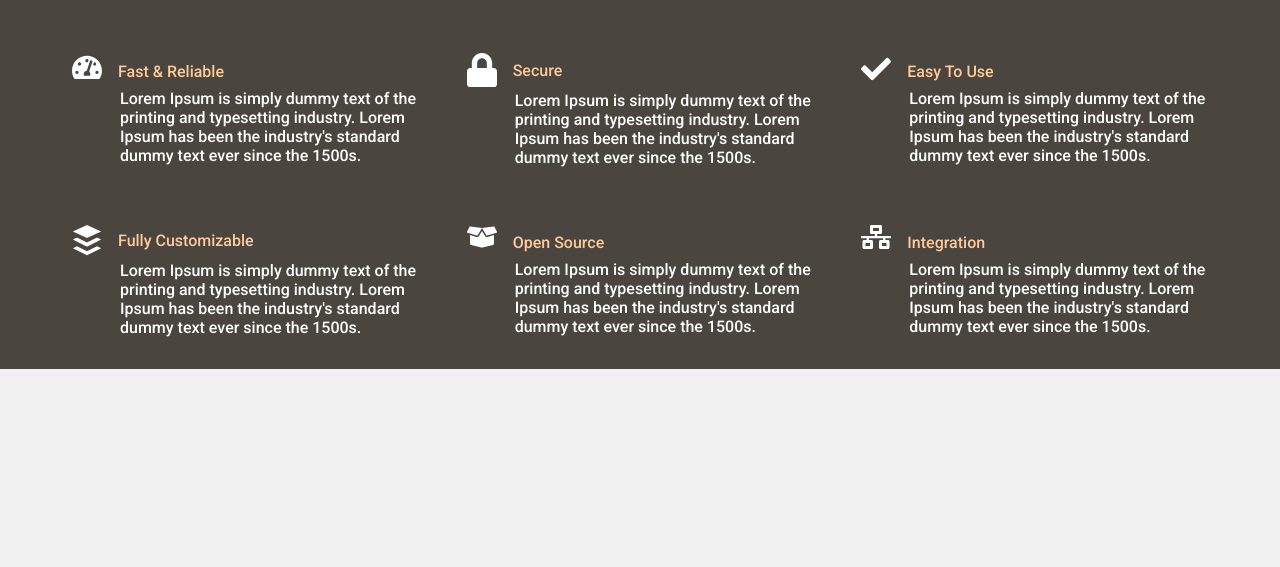
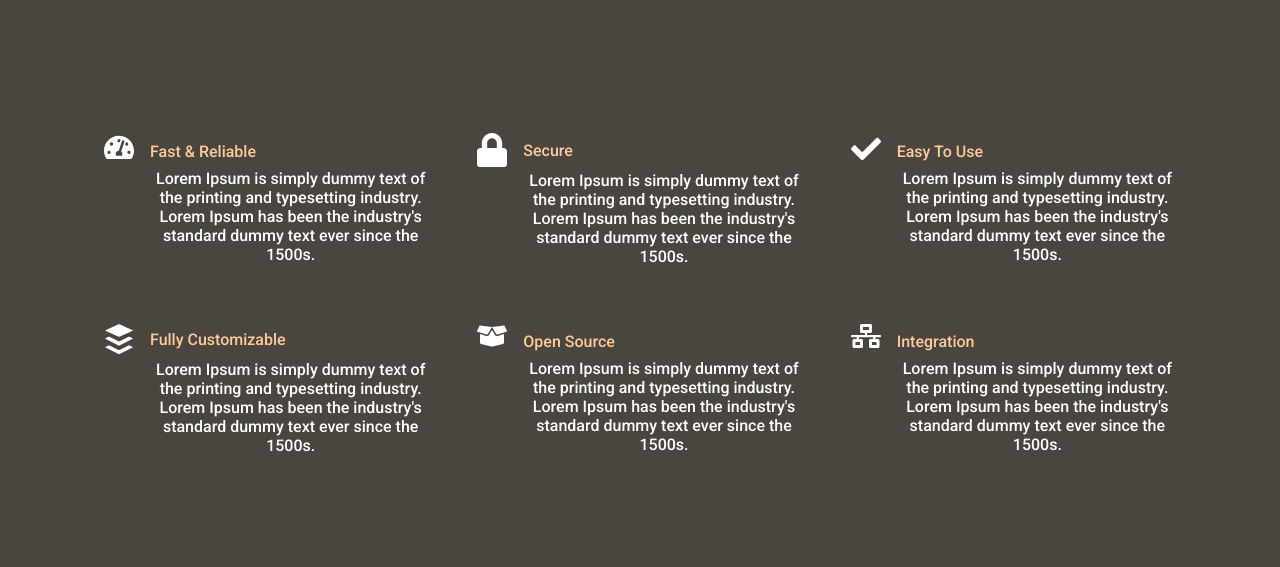
Before and after one commit to btgormley/firebasejs, a plain HTML site: page index.html in a window 1280 px wide. Shown: the part 780-1347 px from the top of the page. Before the commit the page ends 1197 px from the top, so only its background shows below. Drawn offline with Linux system fonts and the light colour scheme.

Commit message:
Updated Styles

```diff
--- a/index.html
+++ b/index.html
@@ -74,10 +74,6 @@
 		</div>
 
 		<img src="images/firebase-logo.png" alt="firebase.js logo" class="landing-image">
-
-		<div class="nav-active-links">
-
-		</div>
 
 	</main>
 
--- a/scss/styles.scss
+++ b/scss/styles.scss
@@ -10,19 +10,9 @@ $heading-color: #FFCA99;
     box-sizing: border-box;
 }
 
-html {
-    background: rgb(241, 241, 241);
-}
-
 body {
 	font-family: 'Roboto', sans-serif;
     color: $main-text-color;
-    max-width: 1440px;
-    margin: 0 auto;
-}
-
-.wrapper {
-    max-width: 1500px;
 }
 
 // === NAV STYLES === //
@@ -71,7 +61,7 @@ body {
     display: block;
     font-size: 1.5rem;
     text-decoration: none;
-    background: #fff;
+    background: rgb(255, 255, 255);
     width: 100vw;
     color: $main-text-color;
 }
@@ -153,6 +143,7 @@ body {
 .offers-container {
     background-color: $background-color;
     border-top: 6px solid $heading-color;
+    padding: 2rem;
 }
 
 .offers-title {
@@ -177,7 +168,7 @@ body {
     display: flex;
     flex-direction: column;
     align-items: center;
-    margin: 1.5rem;
+    background: $background-color;
 }
 
 .offers-card {
@@ -201,6 +192,10 @@ body {
 
 .offers-card-title {
     color: $heading-color;
+}
+
+.offers-card-text {
+    text-align: center;
 }
 
 .offers-svg-title {
@@ -391,9 +386,6 @@ body {
 
     .offers-cards-container {
         grid-template-columns: 1fr 1fr 1fr;
-        margin: 3rem;
+        padding: 3rem;
     }
-
-
-
 }
```
Also changed, not shown: css/styles.css, 1 other file.
